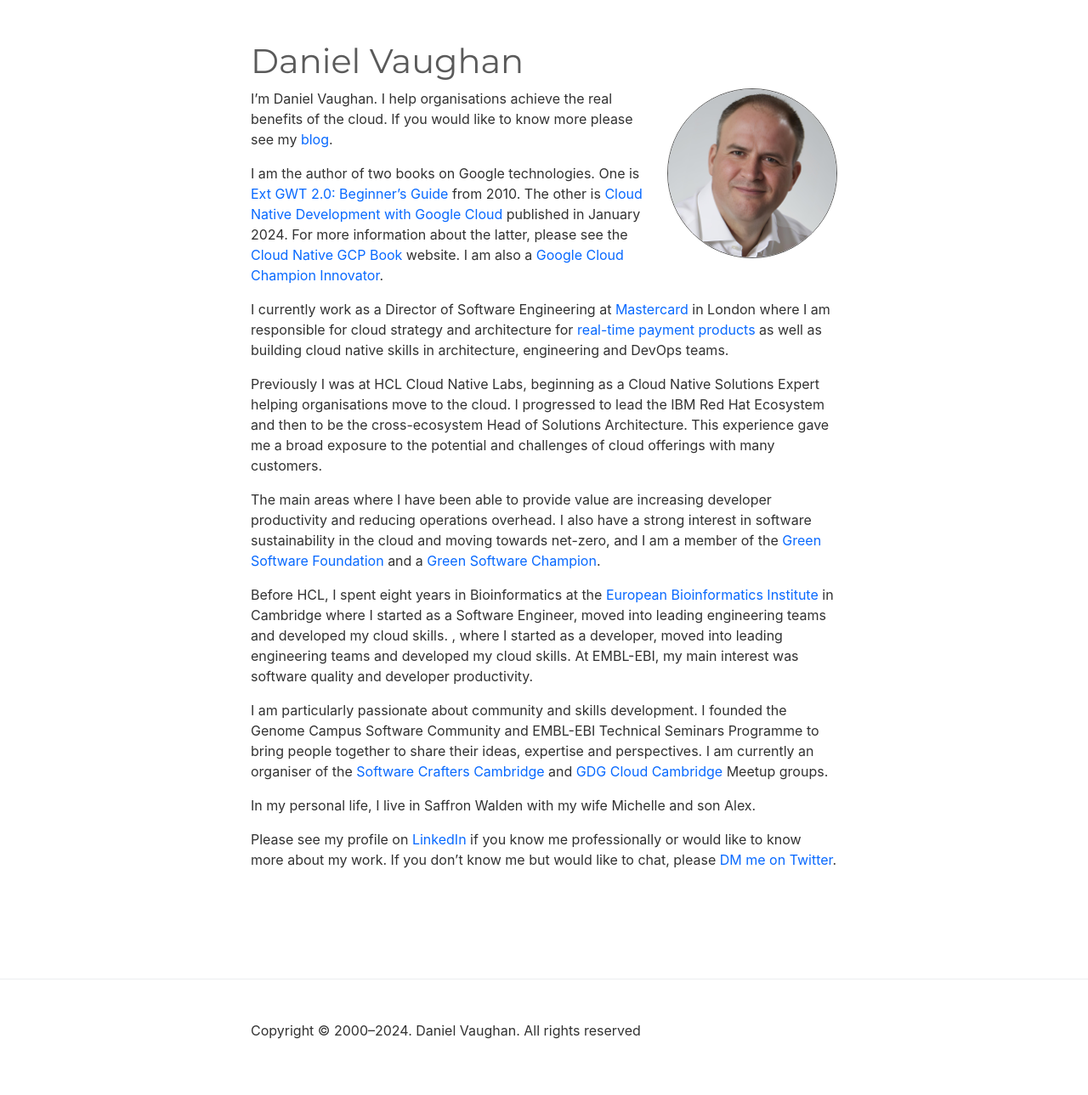
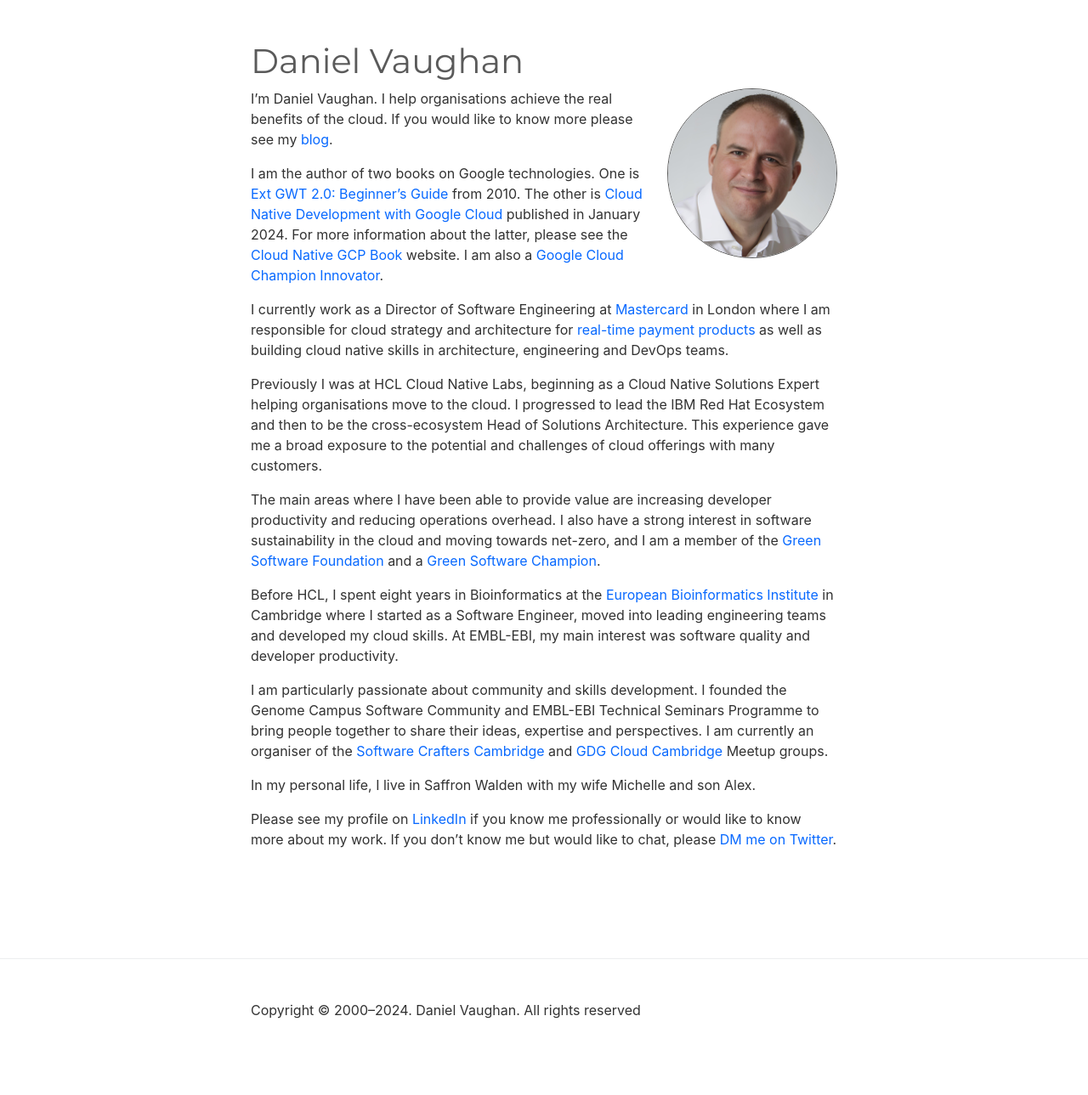
Before and after one commit to danielvaughan/danielvaughan.github.io, a Jekyll site: the page built from index.md, in a window 1280 px wide. Shown: the whole page at 85% size. Built offline with Jekyll 4.4.1, drawn with Linux system fonts in a browser that asks for light colours; comment, search, counter and statistics services are not loaded; after the commit the page ends 1265 px from its top, so only the background shows below that.

Commit message:
updated for March 2024

```diff
--- a/index.md
+++ b/index.md
@@ -14,7 +14,7 @@ Previously I was at HCL Cloud Native Labs, beginning as a Cloud Native Solutions
 
 The main areas where I have been able to provide value are increasing developer productivity and reducing operations overhead. I also have a strong interest in software sustainability in the cloud and moving towards net-zero, and I am a member of the [Green Software Foundation](https://greensoftware.foundation/){:target="_blank"} and a [Green Software Champion](https://champions.greensoftware.foundation/champions/daniel-vaughan/){:target="_blank"}.
 
-Before HCL, I spent eight years in Bioinformatics at the [European Bioinformatics Institute](https://www.ebi.ac.uk){:target="_blank"} in Cambridge where I started as a Software Engineer, moved into leading engineering teams and developed my cloud skills. , where I started as a developer, moved into leading engineering teams and developed my cloud skills. At EMBL-EBI, my main interest was software quality and developer productivity.
+Before HCL, I spent eight years in Bioinformatics at the [European Bioinformatics Institute](https://www.ebi.ac.uk){:target="_blank"} in Cambridge where I started as a Software Engineer, moved into leading engineering teams and developed my cloud skills. At EMBL-EBI, my main interest was software quality and developer productivity.
 
 I am particularly passionate about community and skills development. I founded the Genome Campus Software Community and EMBL-EBI Technical Seminars Programme to bring people together to share their ideas, expertise and perspectives. I am currently an organiser of the [Software Crafters Cambridge](https://www.meetup.com/cambridge-software-crafters/) and [GDG Cloud Cambridge](https://gdg.community.dev/gdg-cloud-cambridge/) Meetup groups.
 
```
